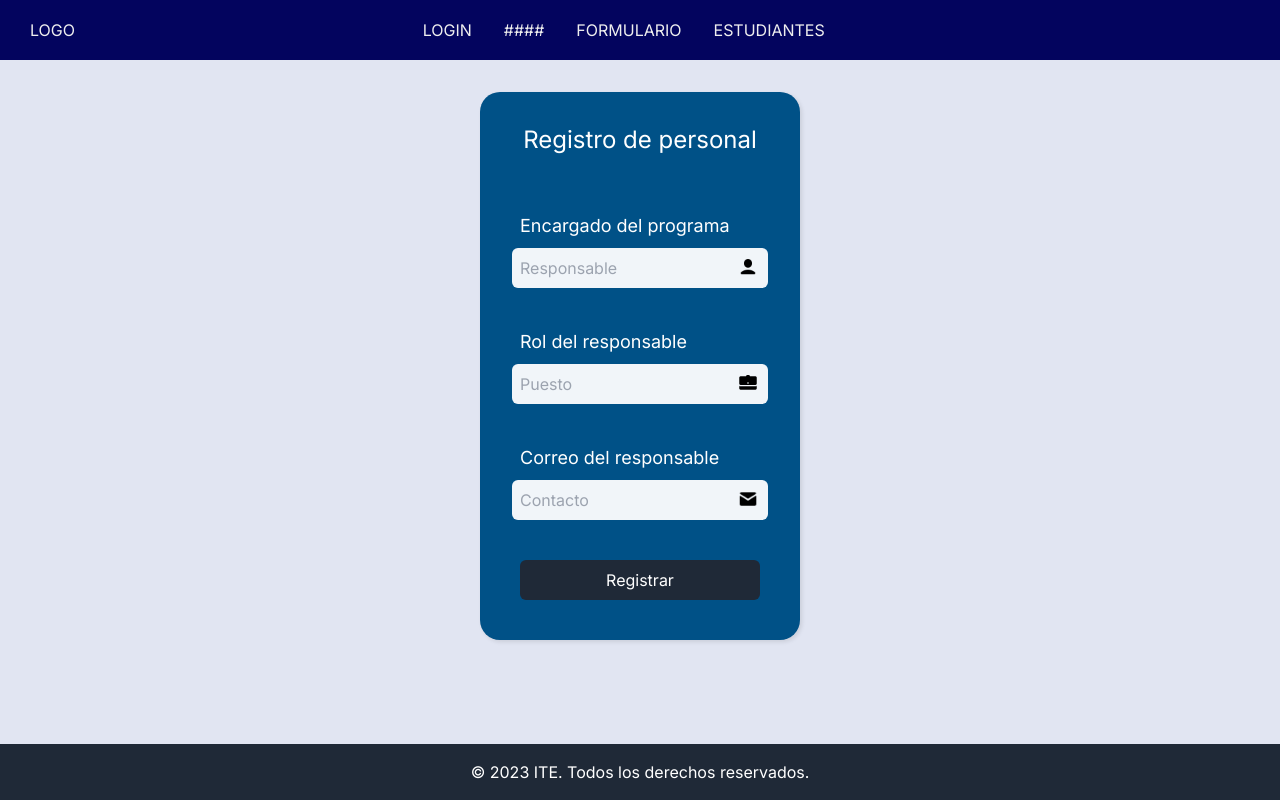
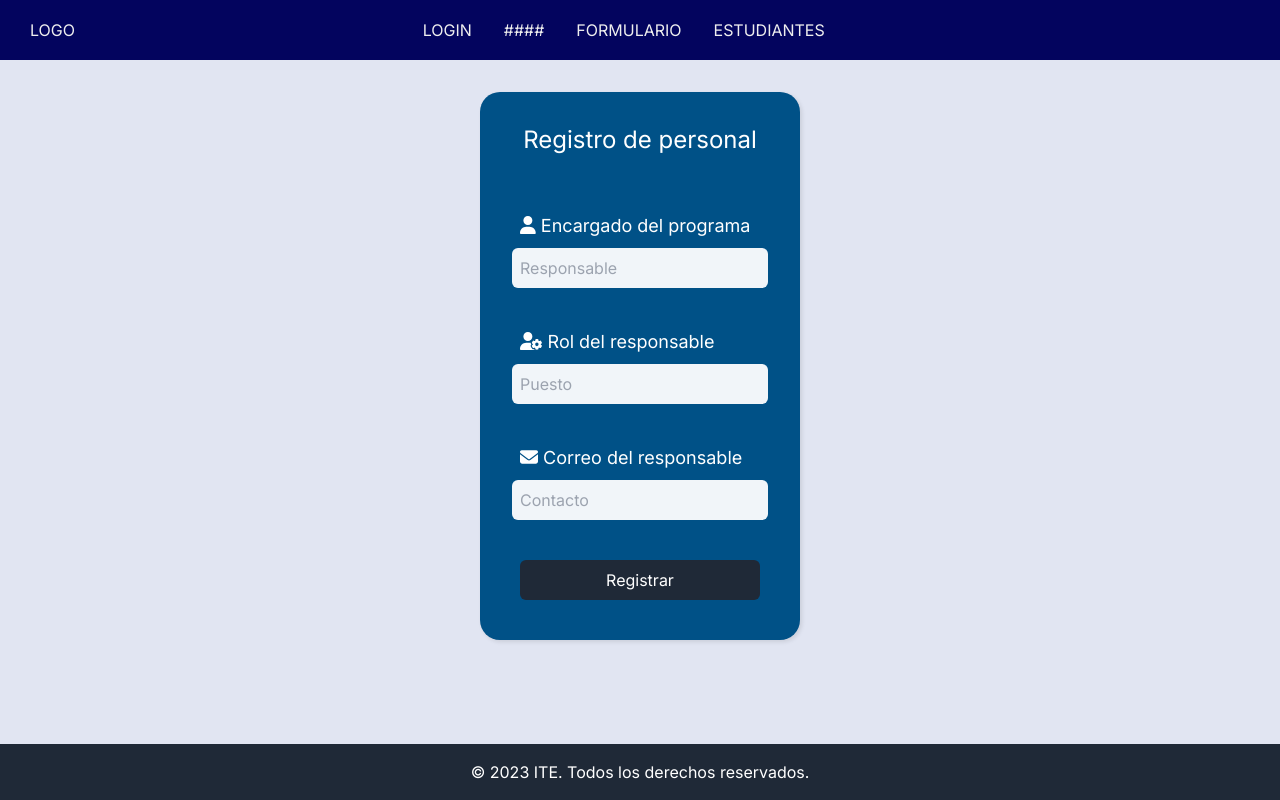
Before and after one commit to BryanValenzuela7/ProyectoXenia, a Next.js app: page /formulario in a window 1280 px wide. Built offline with nearby package versions, Linux system fonts and the light colour scheme.

Commit message:
Ajustes-Formulario

```diff
--- a/package.json
+++ b/package.json
@@ -9,6 +9,9 @@
     "lint": "next lint"
   },
   "dependencies": {
+    "@fortawesome/fontawesome-svg-core": "^6.4.2",
+    "@fortawesome/free-solid-svg-icons": "^6.4.2",
+    "@fortawesome/react-fontawesome": "^0.2.0",
     "@prisma/client": "^5.6.0",
     "next": "14.0.2",
     "prisma": "^5.6.0",
--- a/src/app/styles/styles.css
+++ b/src/app/styles/styles.css
@@ -7,19 +7,3 @@
 .text-center{
     text-align: center;
 }
-.input-container {
-    position: relative;
-  }
-
-  .image-input {
-    padding-right: 30px; /* Espacio para la imagen */
-  }
-
-  .input-image {
-    position: absolute;
-    top: 75%;
-    right: 10px;
-    transform: translateY(-50%);
-    width: 20px; /* Ajusta el tamaño de la imagen según tus necesidades */
-    height: 20px;
-  }
--- a/src/components/Formulario.jsx
+++ b/src/components/Formulario.jsx
@@ -1,6 +1,12 @@
 "use client";
 import React from "react";
 import "../app/styles/styles.css";
+import { FontAwesomeIcon } from "@fortawesome/react-fontawesome";
+import {
+  faEnvelope,
+  faUser,
+  faUserCog,
+} from "@fortawesome/free-solid-svg-icons";
 
 const Formulario = () => {
   return (
@@ -9,41 +15,44 @@ const Formulario = () => {
         <div className="text-center text-white pb-8 text-2xl">
           <h1>Registro de personal</h1>
         </div>
-        <div className="flex-1 w-64 mb-4 mx-8 input-container">
+        <div className="flex-1 w-64 mb-4 mx-8">
           <label htmlFor="responsable">
-            <p className="text-white p-2 text-lg">Encargado del programa</p>
+            <p className="text-white p-2 text-lg">
+              <FontAwesomeIcon icon={faUser} /> Encargado del programa
+            </p>
           </label>
           <input
             type="text"
             id="responsable"
             placeholder="Responsable"
-            className="bg-slate-100 p-2 rounded-md w-full image-input"
+            className="bg-slate-100 text-black p-2 rounded-md w-full"
           />
-          <img src='/Image/user.png' className='input-image'/>
         </div>
-        <div className="flex-1 w-64 mb-4 mx-8 input-container">
+        <div className="flex-1 w-64 mb-4 mx-8">
           <label htmlFor="rol">
-            <p className="text-white p-2 text-lg">Rol del responsable</p>
+            <p className="text-white p-2 text-lg">
+              <FontAwesomeIcon icon={faUserCog} /> Rol del responsable
+            </p>
           </label>
           <input
             type="text"
             id="rol"
             placeholder="Puesto"
-            className="bg-slate-100 p-2 rounded-md w-full image-input"
+            className="bg-slate-100 text-black p-2 rounded-md w-full"
           />
-          <img src='/Image/maletin.png' className='input-image'/>
         </div>
-        <div className="flex-1 w-64 mb-4 mx-8 input-container">
+        <div className="flex-1 w-64 mb-4 mx-8">
           <label htmlFor="correo">
-            <p className="text-white p-2 text-lg">Correo del responsable</p>
+            <p className="text-white p-2 text-lg">
+              <FontAwesomeIcon icon={faEnvelope} /> Correo del responsable
+            </p>
           </label>
           <input
             type="text"
             id="correo"
             placeholder="Contacto"
-            className="bg-slate-100 p-2 rounded-md w-full image-input"
+            className="bg-slate-100 text-black p-2 rounded-md w-full"
           />
-          <img src="/Image/mail.png" className='input-image'/>
         </div>
         <button className="bg-gray-800 text-white mx-10 my-2 px-10 py-2 rounded-md hover:bg-gray-800 focus:outline-none focus:bg-gray-800">
           Registrar
```
Also changed, not shown: 1 other file (tests, documents, lock files or other folders).
